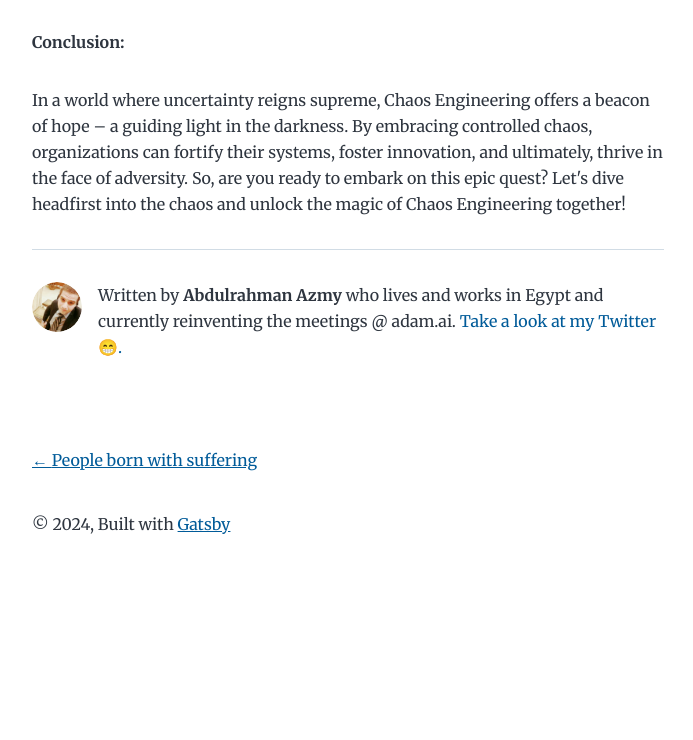
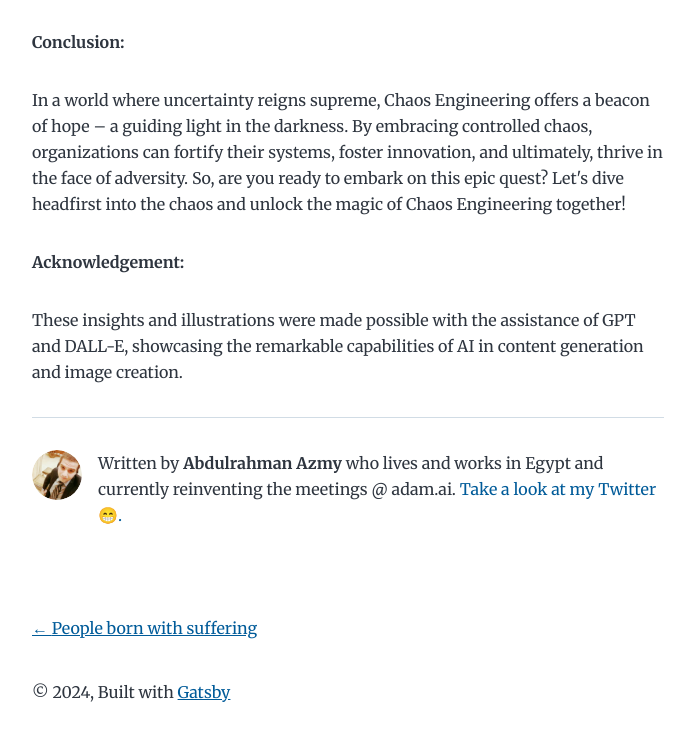
Before and after one commit to Aazme/azmydotblog, a Gatsby site: page /2024-03-26-unlocking-the-magic-of-chaos-engineering-supercharge-your-devops-journey/ in a window 1280 px wide. Shown: the part 2165-2905 px from the top of the page, without its empty margins (292-985 px from the left). Before the commit the page ends 2765 px from the top, so only its background shows below. Built offline with nearby package versions, Linux system fonts and the light colour scheme; Gatsby itself is replaced by a stand-in of ours.

Commit message:
Update Blog “2024-03-26-unlocking-the-magic-of-chaos-engineering-supercharge-your-devops-journey”

```diff
--- a/content/blog/2024-03-26-unlocking-the-magic-of-chaos-engineering-supercharge-your-devops-journey.md
+++ b/content/blog/2024-03-26-unlocking-the-magic-of-chaos-engineering-supercharge-your-devops-journey.md
@@ -3,8 +3,6 @@
 title: "Unlocking the Magic of Chaos Engineering: Supercharge Your DevOps Journey!"
 date: 2024-03-26T05:47:07.493Z
 ---
-
-
 ![chaos-monkey](/images/uploads/dall·e-2024-03-26-08.04.35-a-monkey-breaking-software-system-cartoon-eye-catchy-1-.png "chaos-monkey")
 
 \
@@ -35,3 +33,9 @@
 **Conclusion:**
 
 In a world where uncertainty reigns supreme, Chaos Engineering offers a beacon of hope – a guiding light in the darkness. By embracing controlled chaos, organizations can fortify their systems, foster innovation, and ultimately, thrive in the face of adversity. So, are you ready to embark on this epic quest? Let's dive headfirst into the chaos and unlock the magic of Chaos Engineering together!
+
+
+
+**Acknowledgement:**
+
+These insights and illustrations were made possible with the assistance of GPT and DALL-E, showcasing the remarkable capabilities of AI in content generation and image creation.
```
